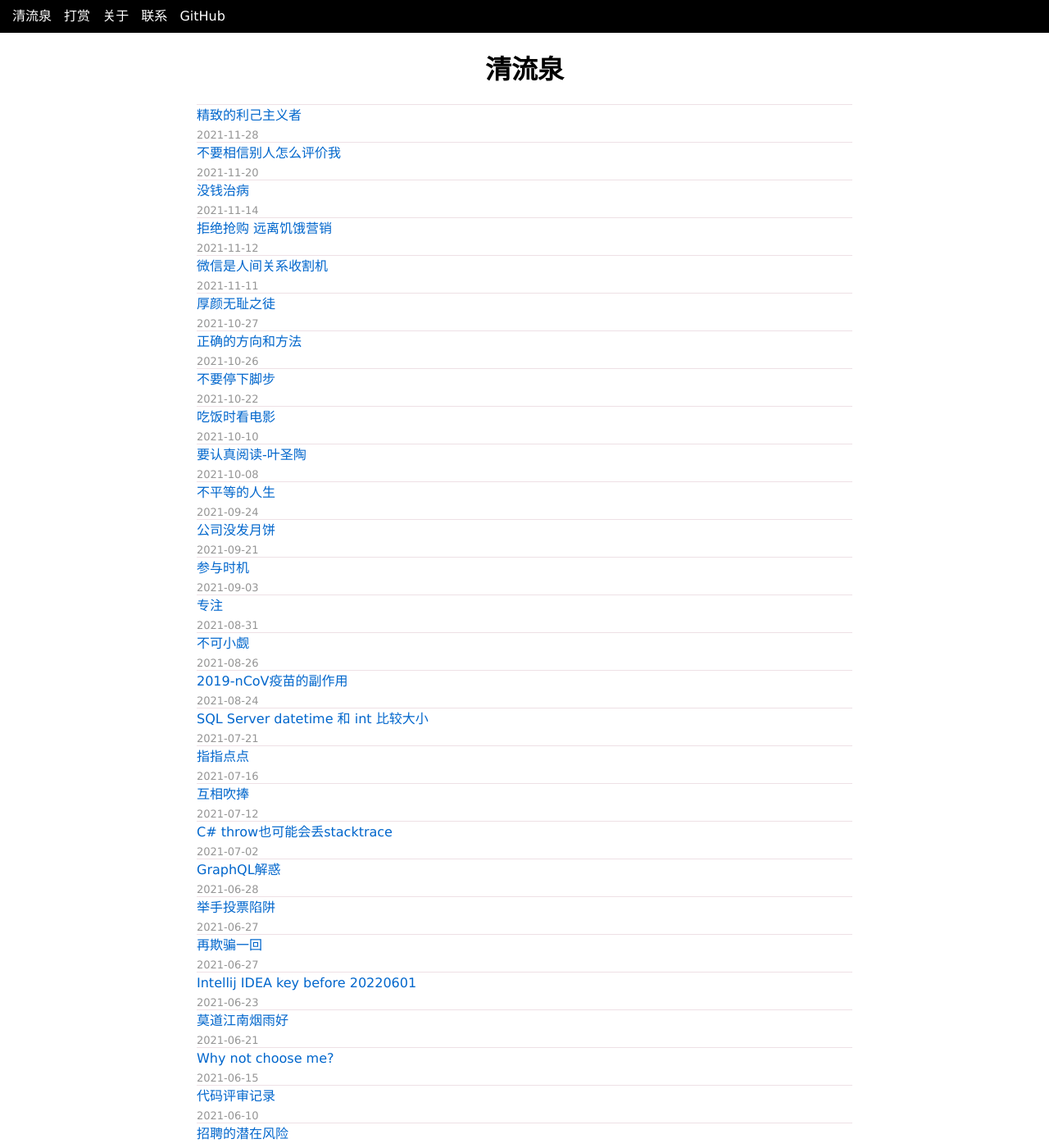
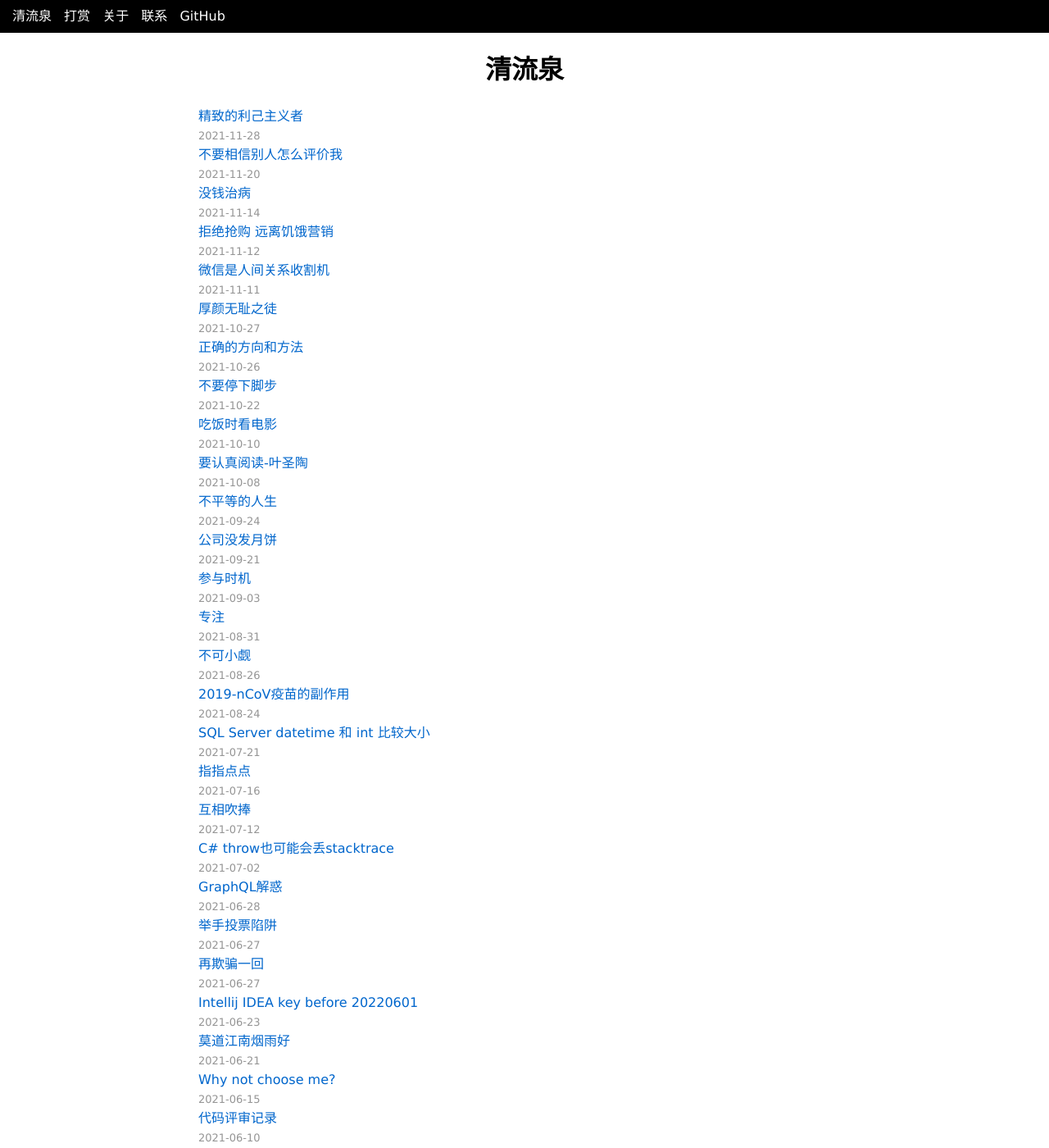
Before and after one commit to yinyongxian/yinyongxian.github.io, a Jekyll site: the page built from index.html, in a window 1280 px wide and 1400 px high. Shown: the whole window at 82% size. Built offline with Jekyll 4.4.1, drawn with Linux system fonts in a browser that asks for light colours; the list of posts is cut into pages by our own code.

Commit message:
Update index.css

```diff
--- a/Media/style/index.css
+++ b/Media/style/index.css
@@ -13,10 +13,7 @@
 .float-right {
 	float: right
 }
-table {
-	width: 100%;
-	border-collapse: collapse;
-}
+
 td {
 	border-left: none;
 	border-right: none;
@@ -29,6 +26,23 @@
 span {
 	line-height: 26px;
 }
+
 #table {
-	margin: 0px;
+	width: 100%;
+	border-collapse: collapse;
+	max-width: 800px;
+	text-align: center;
+	margin: auto;
 }
+
+#post {
+	color: #0066cc;
+}
+
+#post-time {
+	line-height: 100%;
+	text-align: left;
+	width: 100%;
+	color: #959595;
+	font-size: small;
+}
```
